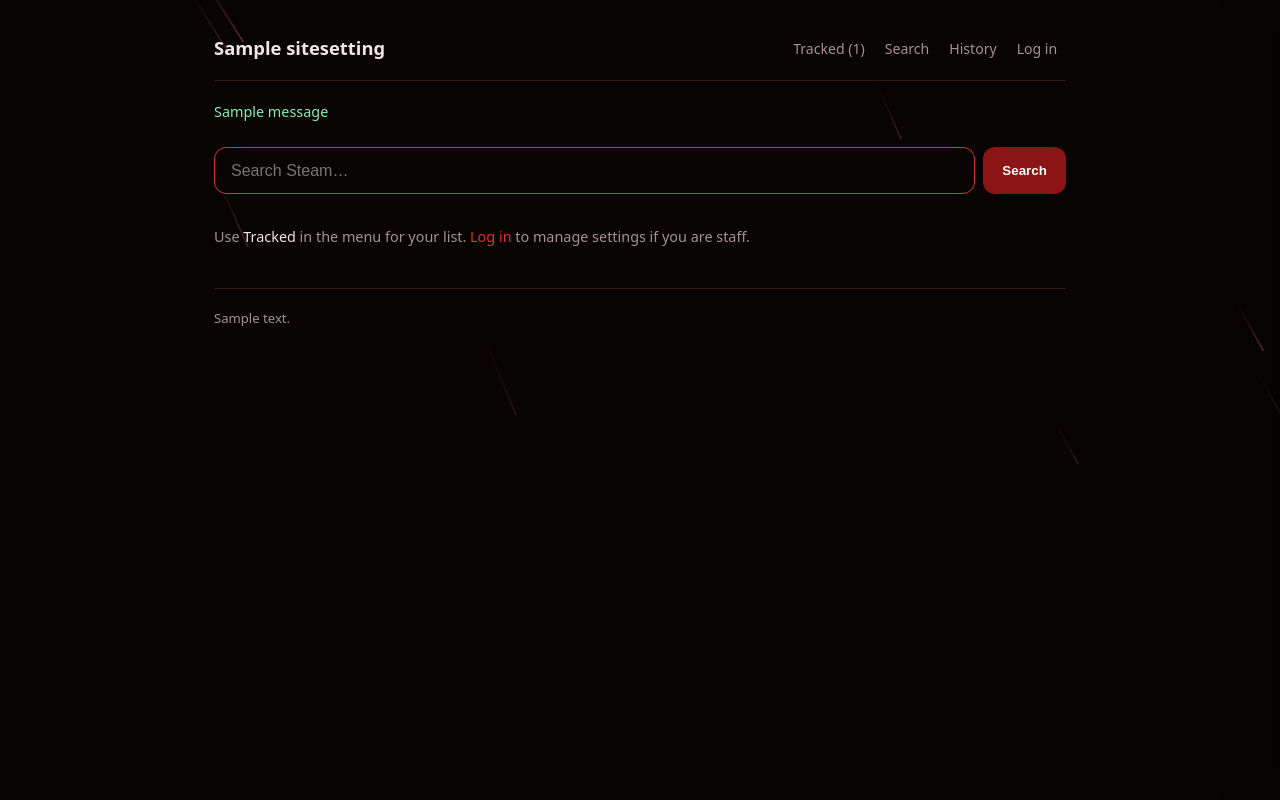
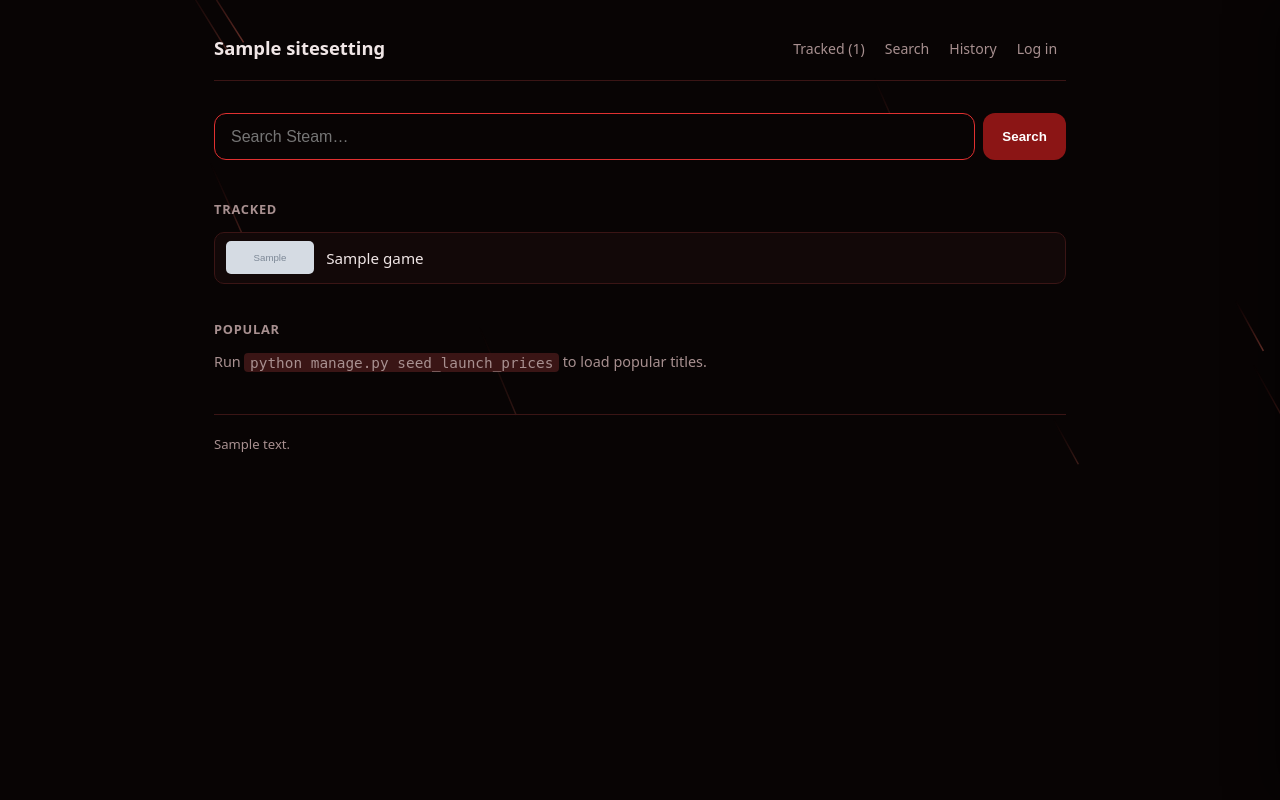
Before and after one commit to harinivasanc2000/django-game-price-tracker, a Django app: page / in a window 1280 px wide. Run offline with Django 5.2, Linux system fonts and the light colour scheme; tables that the repository leaves empty hold one stand-in row (values such as "Sample post"); grey boxes marked "Sample" are stand-in pictures; one stand-in notice (Sample message) is shown.

Commit message:
Extremely clean home: search, tracked strip, popular games

```diff
--- a/templates/games/home.html
+++ b/templates/games/home.html
@@ -1,33 +1,46 @@
 {% extends "base.html" %}
-{% block title %}{% if site_settings %}{{ site_settings.site_title }}{% else %}Search{% endif %}{% endblock %}
+{% block title %}{% if site_settings %}{{ site_settings.site_title }}{% else %}Home{% endif %}{% endblock %}
 
 {% block content %}
-{% if messages %}
-  {% for message in messages %}
-    <p style="margin-bottom: 0.85rem; font-size: 0.9rem; color: {% if 'error' in message.tags %}#f87171{% elif 'warning' in message.tags %}#fcd34d{% else %}#86efac{% endif %};">{{ message }}</p>
-  {% endfor %}
-{% endif %}
-
-<section style="margin: 1.5rem 0 2rem;">
+<section style="margin: 2rem 0 2.5rem;">
   {% include "games/_search_box.html" with placeholder="Search Steam…" autofocus=True %}
 </section>
 
-{% if recent %}
-  <div style="display: flex; flex-wrap: wrap; gap: 0.35rem; margin-bottom: 1.5rem;">
-    {% for i in recent %}
-      {% if i.action == "search" %}
-        <a class="badge" href="{% url 'games:steam_search' %}?q={{ i.query|urlencode }}">{{ i.query|truncatechars:20 }}</a>
-      {% elif i.steam_app_id %}
-        <a class="badge" href="{% url 'games:steam_detail' i.steam_app_id %}">{{ i.title|truncatechars:22 }}</a>
-      {% endif %}
+{% if tracked_home %}
+<section style="margin-bottom: 2.25rem;">
+  <h2 style="font-size: 0.8rem; font-weight: 600; letter-spacing: 0.06em; text-transform: uppercase; color: var(--muted); margin-bottom: 0.75rem;">Tracked</h2>
+  <div style="display: grid; gap: 0.4rem;">
+    {% for game in tracked_home %}
+      <a href="{% url 'games:compare' game.slug %}"
+         style="display: flex; align-items: center; gap: 0.75rem; padding: 0.55rem 0.7rem; border-radius: 10px; background: var(--card); border: 1px solid var(--border); color: var(--text); text-decoration: none;">
+        {% if game.cover_url %}
+          <img src="{{ game.cover_url }}" alt="" style="width: 88px; height: 33px; object-fit: cover; border-radius: 5px;" loading="lazy">
+        {% endif %}
+        <span style="font-weight: 500; font-size: 0.95rem;">{{ game.title }}</span>
+      </a>
     {% endfor %}
   </div>
+</section>
 {% endif %}
 
-<p style="color: var(--muted); font-size: 0.9rem;">
-  Use <strong style="color: var(--text); font-weight: 500;">Tracked</strong> in the menu for your list.
-  {% if not user.is_authenticated %}
-    <a href="{% url 'login' %}">Log in</a> to manage settings if you are staff.
+<section>
+  <h2 style="font-size: 0.8rem; font-weight: 600; letter-spacing: 0.06em; text-transform: uppercase; color: var(--muted); margin-bottom: 0.75rem;">Popular</h2>
+  {% if popular %}
+    <div style="display: grid; gap: 0.4rem;">
+      {% for game in popular %}
+        <a href="{% if game.steam_app_id %}{% url 'games:steam_detail' game.steam_app_id %}{% else %}{% url 'games:steam_search' %}?q={{ game.title|urlencode }}{% endif %}"
+           style="display: flex; align-items: center; justify-content: space-between; gap: 0.75rem; padding: 0.55rem 0.7rem; border-radius: 10px; background: transparent; border: 1px solid var(--border); color: var(--text); text-decoration: none;">
+          <span style="font-size: 0.95rem;">{{ game.title }}</span>
+          {% if game.launch_price %}
+            <span style="font-size: 0.8rem; color: var(--muted); white-space: nowrap;">launch {{ game.launch_price }} {{ game.launch_currency }}</span>
+          {% endif %}
+        </a>
+      {% endfor %}
+    </div>
+  {% else %}
+    <p style="color: var(--muted); font-size: 0.9rem;">
+      Run <code style="background: var(--border); padding: 0.1rem 0.35rem; border-radius: 4px;">python manage.py seed_launch_prices</code> to load popular titles.
+    </p>
   {% endif %}
-</p>
+</section>
 {% endblock %}
```
